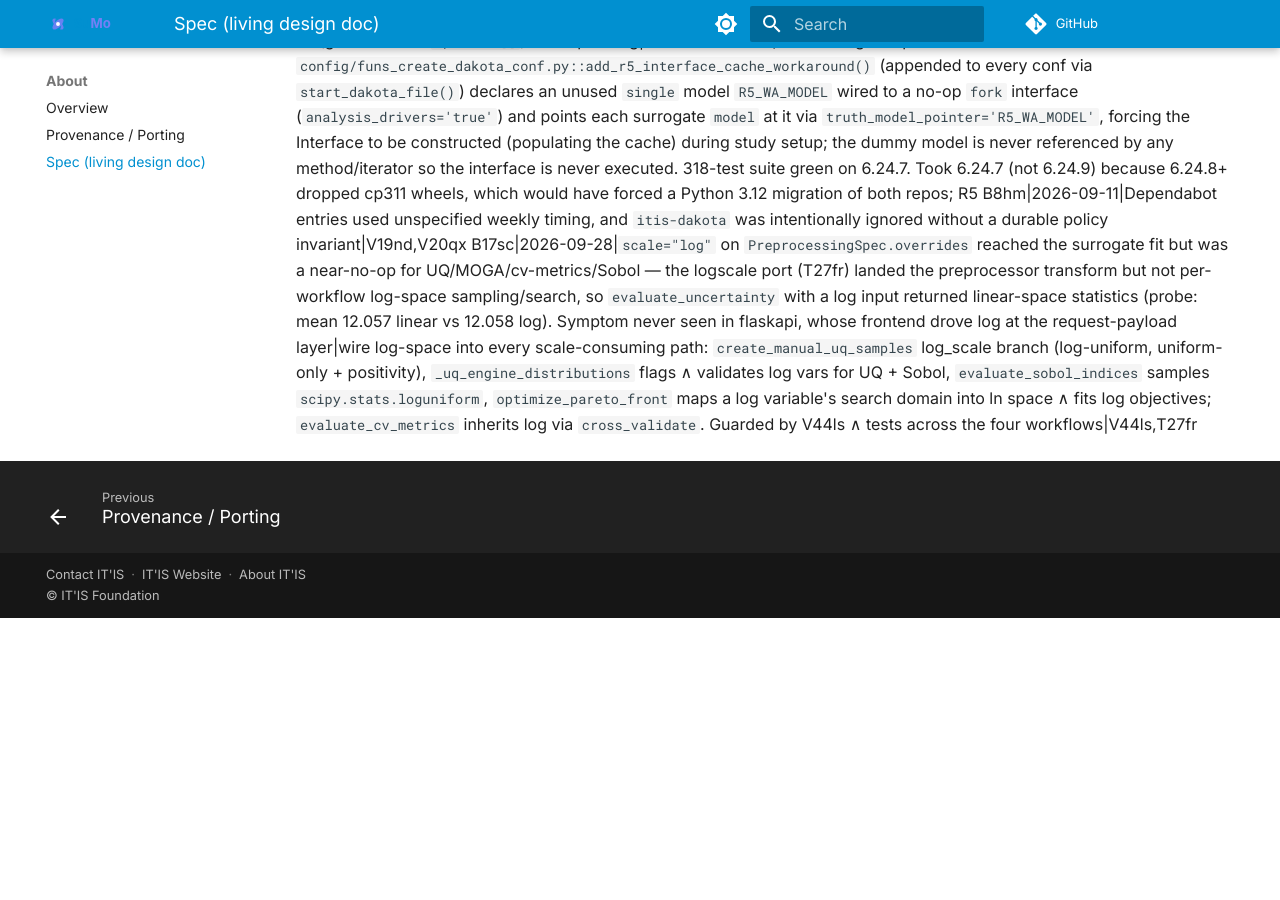
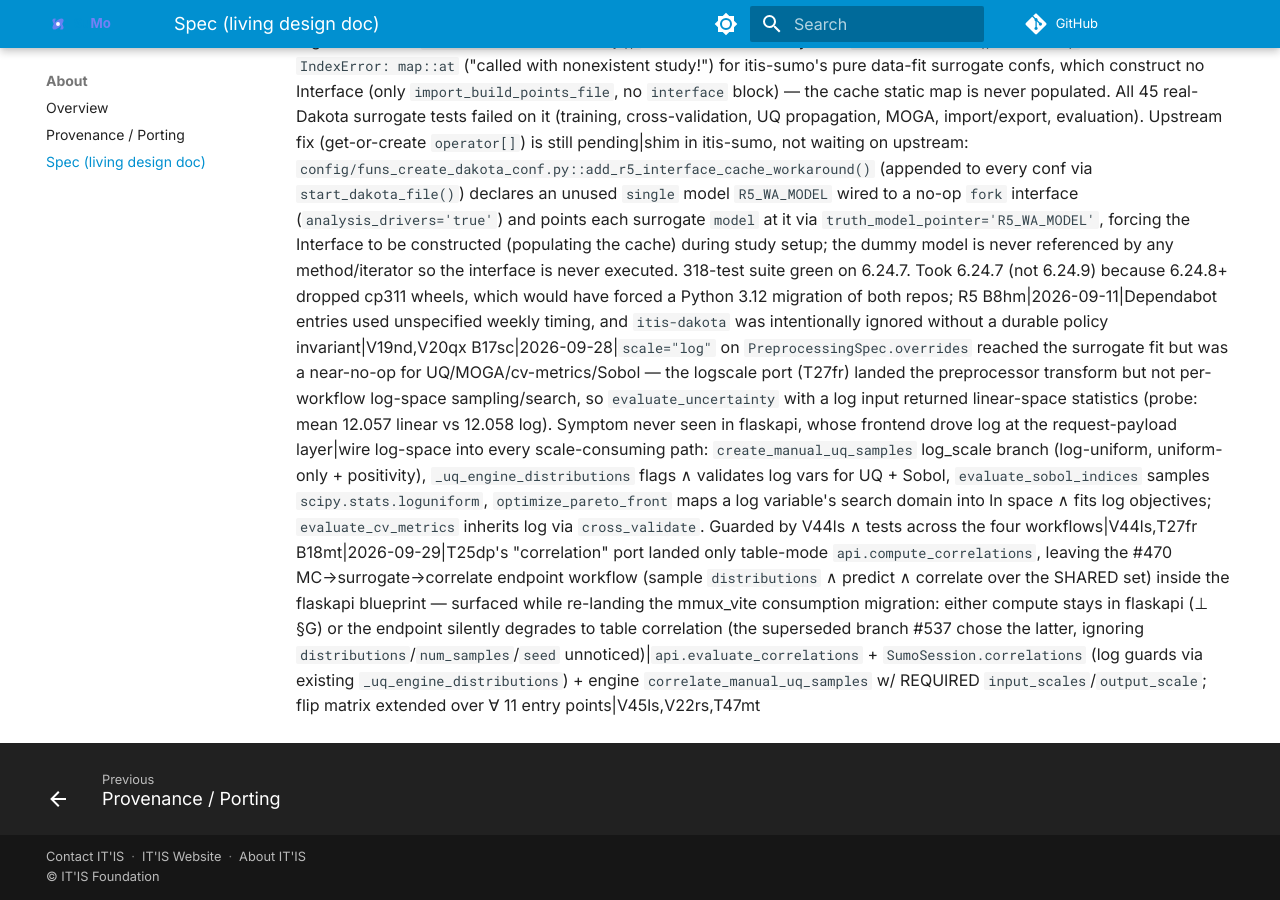
Before and after one commit to ITISFoundation/itis-sumo, an MkDocs documentation site: the page built from docs/about/spec.md, in a window 1280 px wide and 900 px high, scrolled down 11706 px. Built offline with MkDocs 1.6.1 and Material for MkDocs 9.7.7, drawn with Linux system fonts in a browser that asks for light colours; comment, search, counter and statistics services are not loaded; before the commit the page ends 12324 px from its top, so only the background shows below that; some of the changed text lies outside the part shown.

Commit message:
docs(spec): T47mt + B18mt, V45ls entry count 11, V&V Category I9
B18mt records why the surface had a hole (T25dp landed only table-mode
correlation) so no future consumer migration re-degrades the endpoint.
V&V report: flip-matrix row says 11, new I9 for evaluate_correlations,
counts 359->365. TIER plan documents the new producer's contracts.

```diff
--- a/SPEC.md
+++ b/SPEC.md
@@ -110,7 +110,7 @@
 V19nd: ∀ Dependabot ecosystem entry in `.github/dependabot.yml` → weekly Monday 03:00 Europe/Zurich schedule ∧ exactly one wildcard dependency group; ⊥ unspecified default schedule or one PR per dependency
 V20qx: ∀ ignored Dependabot dependency → ignore reason names active compatibility constraint ∧ references tracked resolution task; `itis-dakota` remains ignored until T16mo resolves the Dakota 6.23+ interface-cache regression
 V44ls: ∀ scale-consuming `itis_sumo.api` workflow (surrogate fit ∧ UQ/Sobol input sampling ∧ MOGA search domain ∧ CV accuracy metric) → a `scale="log"` override ! be honoured in that workflow's own computation (log-space surrogate + log-space sampling/search where a distribution or domain is involved, positivity-guarded); ⊥ a `scale` override accepted but silently ignored outside the surrogate fit
-V45ls: ∀ value-producing `itis_sumo.api` entry point → `scale` ! be threaded into the computation that yields those values ∧ observable in the result; ⊥ a value the api produced while ignoring the caller's scale; enforced: structural (internal value-producers `scale_distribution`/`resolve_log_scale` take scale/flag as a required arg — unwired code breaks at call w/ `TypeError`, never silent drift) ∧ behavioural (linear↔log flip-test over ∀ 10 entry points; rank-correlation exempt — monotone-invariant, asserted unchanged)
+V45ls: ∀ value-producing `itis_sumo.api` entry point → `scale` ! be threaded into the computation that yields those values ∧ observable in the result; ⊥ a value the api produced while ignoring the caller's scale; enforced: structural (internal value-producers `scale_distribution`/`resolve_log_scale` take scale/flag as a required arg — unwired code breaks at call w/ `TypeError`, never silent drift) ∧ behavioural (linear↔log flip-test over ∀ entry points (10 table-mode workflows + `evaluate_correlations`); rank-correlation exempt — monotone-invariant, asserted unchanged)
 
 ## §R
 R1: `export_model`/`import_model` child keywords; formats `text_archive`(.sps)/`binary_archive`(.bsps)/`algebraic_file`(.alg); naming `{prefix}.{resp}.{ext}` | branch R2
@@ -162,6 +162,7 @@
 T35cc|✓|gate `publish`/`release` jobs behind explicit `workflow_dispatch`; `build`+`verify` stay CI-only for release tags; feature `.devN` uploads move to local Make target|V31vp,V32bb
 T36dd|✓|add `.env` to `.gitignore`; make `publish-testpypi` source `.env` without printing token, then build/check/publish|V37bb
 T46ls|x|scale first-class across the WHOLE api surface: `generate_lhs_samples` ∧ `generate_grid_samples` ∧ `compute_correlations` take `preprocessing` ∧ honour scale; one `scale_distribution` unit→value helper absorbs the log10-power hand-roll ∧ the duplicate log guards ∧ the `_is_log` closure; V45ls linear↔log flip-tests over ∀ 10 entry points + 5 gap tests (MOGA log·maximize, log-variable axis x-restoration, log-response UQ spread, Sobol mixed partition, repo-wide `ty`); rows land in the V&V report Category I|V45ls,V44ls,V21pf,V22rs
+T47mt|✓|`api.evaluate_correlations`: move the #470 MC-through-surrogate correlation workflow (draw → surrogate predict → Pearson+Spearman over the SHARED sample set) out of the flaskapi endpoint into the api — scale-native from birth (engine producer `correlate_manual_uq_samples` takes `input_scales`/`output_scale` as required kwargs); `CorrelationResult.seed` records the draw; flip matrix extended over ∀ 11 entry points|V45ls,V22rs
 T37ef|✓|validate manual publish tag + artifact version before PyPI upload|V35wk
 T38dd|✓|make `publish-testpypi-dev` auto-compute/write `.devN`, build/check/upload directly to TestPyPI, then restore project version; CI verifies alpha/beta/rc before real PyPI; no dev tag cascade|V38cc,V39qf
 T39pk|.|POST-PORT/deepen candidate: `itis_sumo.api.workflows` repeats the same build-session → translate-config → call → translate-result → wrap-errors skeleton per function; pull the shared shape down into `_session.py` so each `workflows.py` function shrinks to signature+one call — behavior-preserving refactor, tests green before/after; natural precursor to T26eq's handle extraction|V16qf,V27fq,T26eq
@@ -195,3 +196,4 @@
 B16mo|2026-08-28|T16mo rung 2 bumped the engine `itis-dakota==1.5.11` (Dakota 6.20) → `==6.24.7` (Dakota 6.24). 6.24.7 still carries the 6.23+ `Interface::interface_cache()` regression (R5): `dakota.environment.study()`'s ctor unconditionally calls `interface_cache(problem_db)` and throws `IndexError: map::at` ("called with nonexistent study!") for itis-sumo's pure data-fit surrogate confs, which construct no Interface (only `import_build_points_file`, no `interface` block) — the cache static map is never populated. All 45 real-Dakota surrogate tests failed on it (training, cross-validation, UQ propagation, MOGA, import/export, evaluation). Upstream fix (get-or-create `operator[]`) is still pending|shim in itis-sumo, not waiting on upstream: `config/funs_create_dakota_conf.py::add_r5_interface_cache_workaround()` (appended to every conf via `start_dakota_file()`) declares an unused `single` model `R5_WA_MODEL` wired to a no-op `fork` interface (`analysis_drivers='true'`) and points each surrogate `model` at it via `truth_model_pointer='R5_WA_MODEL'`, forcing the Interface to be constructed (populating the cache) during study setup; the dummy model is never referenced by any method/iterator so the interface is never executed. 318-test suite green on 6.24.7. Took 6.24.7 (not 6.24.9) because 6.24.8+ dropped cp311 wheels, which would have forced a Python 3.12 migration of both repos; R5
 B8hm|2026-09-11|Dependabot entries used unspecified weekly timing, and `itis-dakota` was intentionally ignored without a durable policy invariant|V19nd,V20qx
 B17sc|2026-09-28|`scale="log"` on `PreprocessingSpec.overrides` reached the surrogate fit but was a near-no-op for UQ/MOGA/cv-metrics/Sobol — the logscale port (T27fr) landed the preprocessor transform but not per-workflow log-space sampling/search, so `evaluate_uncertainty` with a log input returned linear-space statistics (probe: mean 12.057 linear vs 12.058 log). Symptom never seen in flaskapi, whose frontend drove log at the request-payload layer|wire log-space into every scale-consuming path: `create_manual_uq_samples` log_scale branch (log-uniform, uniform-only + positivity), `_uq_engine_distributions` flags ∧ validates log vars for UQ + Sobol, `evaluate_sobol_indices` samples `scipy.stats.loguniform`, `optimize_pareto_front` maps a log variable's search domain into ln space ∧ fits log objectives; `evaluate_cv_metrics` inherits log via `cross_validate`. Guarded by V44ls ∧ tests across the four workflows|V44ls,T27fr
+B18mt|2026-09-29|T25dp's "correlation" port landed only table-mode `api.compute_correlations`, leaving the #470 MC→surrogate→correlate endpoint workflow (sample `distributions` ∧ predict ∧ correlate over the SHARED set) inside the flaskapi blueprint — surfaced while re-landing the mmux_vite consumption migration: either compute stays in flaskapi (⊥ §G) or the endpoint silently degrades to table correlation (the superseded branch #537 chose the latter, ignoring `distributions`/`num_samples`/`seed` unnoticed)|`api.evaluate_correlations` + `SumoSession.correlations` (log guards via existing `_uq_engine_distributions`) + engine `correlate_manual_uq_samples` w/ REQUIRED `input_scales`/`output_scale`; flip matrix extended over ∀ 11 entry points|V45ls,V22rs,T47mt
```
Also changed, not shown: docs/TIER1_TIER2_UNIT_TESTS_PLAN.md (+3 -0 lines), docs/verification-validation.md (+3 -2 lines).
